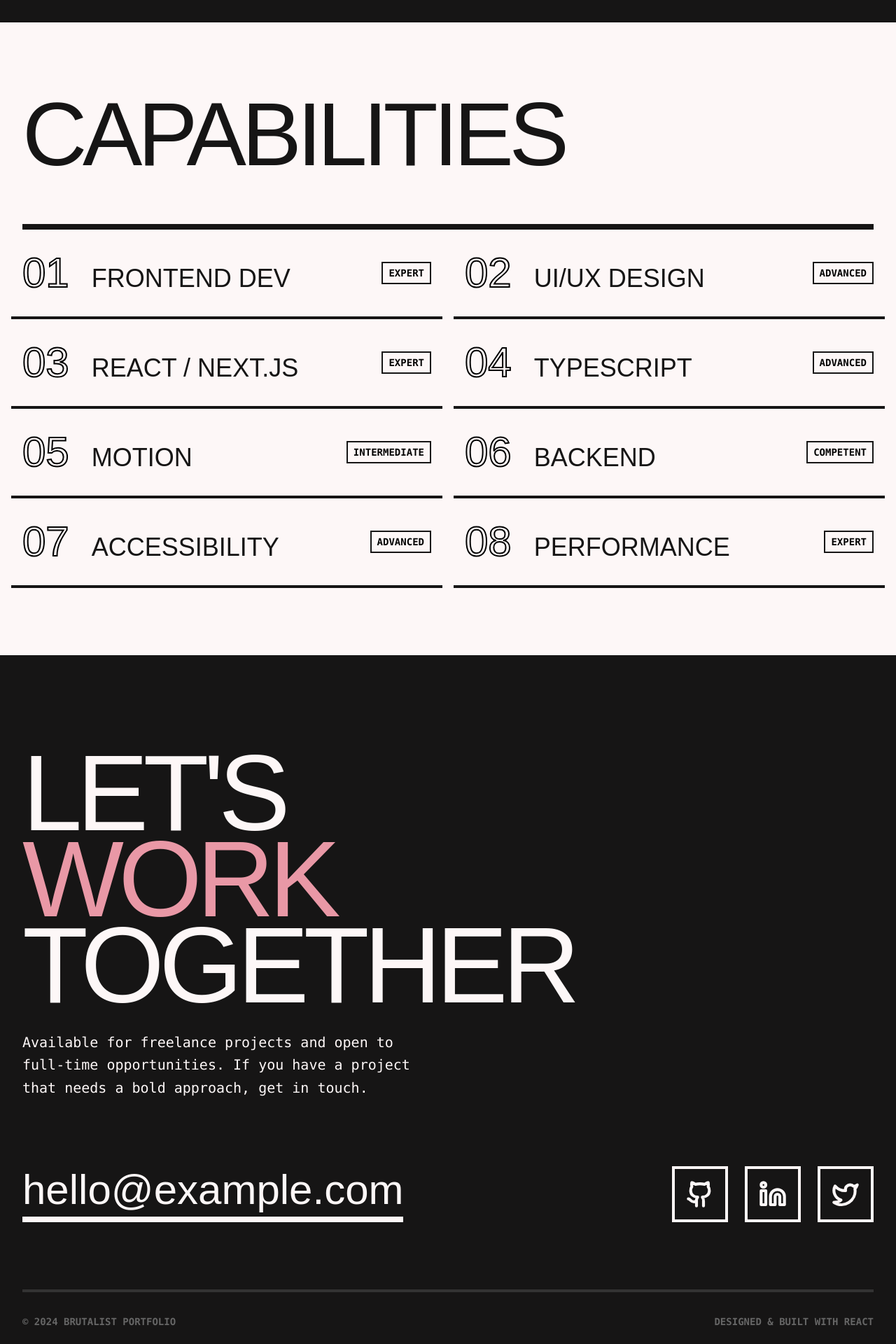
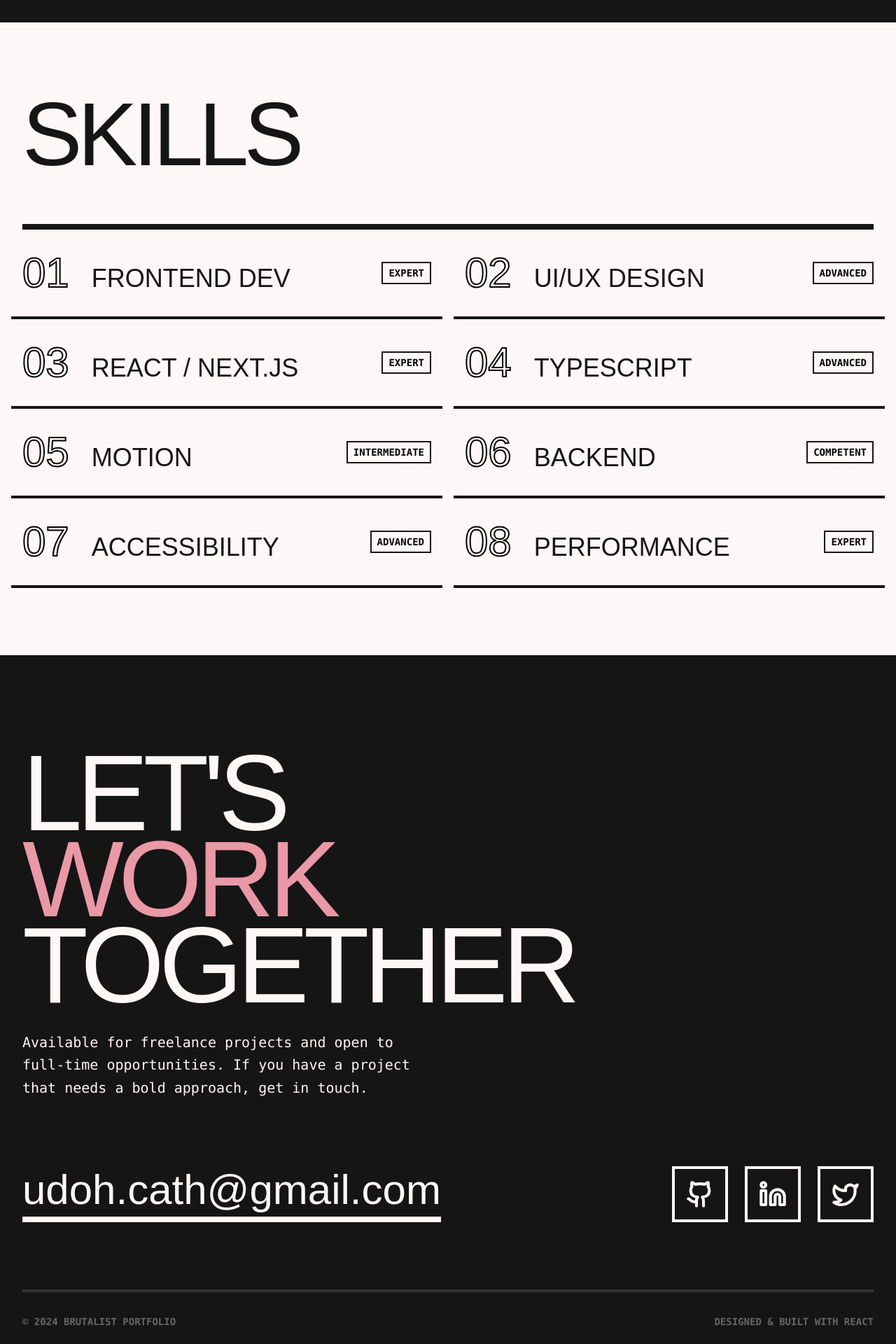
Before and after one commit to KathieU/2026-Portfolio, a React (Vite) app: page / in a window 1280 px wide. Shown: the part 2340-4260 px from the top of the page at 70% size. Built offline with nearby package versions, Linux system fonts and the light colour scheme.

Commit message:
Updated contact details

```diff
--- a/src/components/Contact.tsx
+++ b/src/components/Contact.tsx
@@ -24,11 +24,11 @@ export function Contact() {
 
         <div className="flex flex-col md:flex-row items-start md:items-end justify-between gap-12">
           <a
-            href="mailto:hello@example.com"
+            href="mailto:udoh.cath@gmail.com"
             className="group relative inline-block"
           >
             <span className="font-archivo text-4xl md:text-6xl text-light group-hover:text-accent transition-colors duration-200">
-              hello@example.com
+              udoh.cath@gmail.com
             </span>
             <div className="w-full h-2 bg-light group-hover:bg-accent mt-2 transition-colors duration-200"></div>
           </a>
--- a/src/components/Skills.tsx
+++ b/src/components/Skills.tsx
@@ -40,7 +40,7 @@ export function Skills() {
     >
       <div className="max-w-480 mx-auto">
         <h2 className="font-archivo text-6xl md:text-9xl text-dark tracking-tighter mb-16 uppercase">
-          Capabilities
+          Skills
         </h2>
 
         <div className="grid grid-cols-1 md:grid-cols-2 gap-x-12 gap-y-0 border-t-8 border-dark">
```
